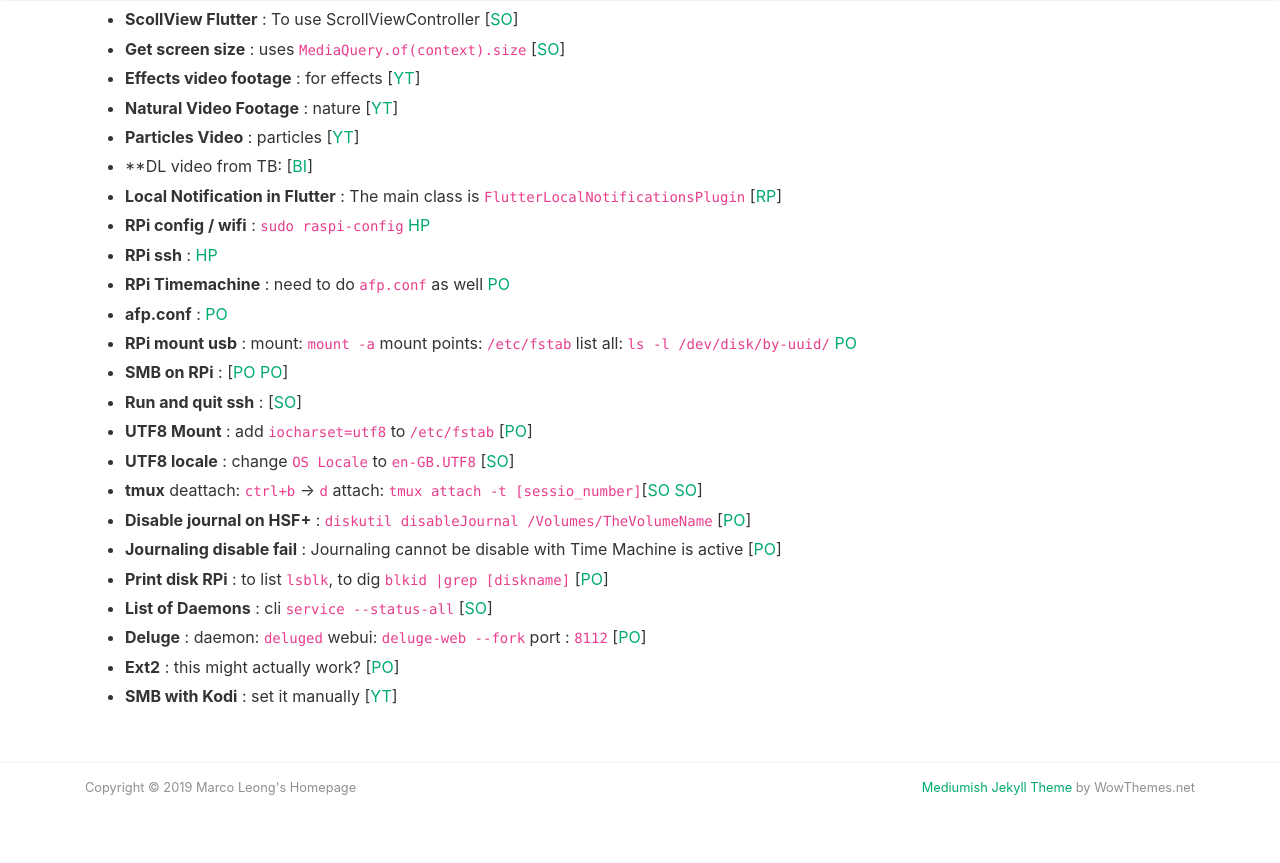
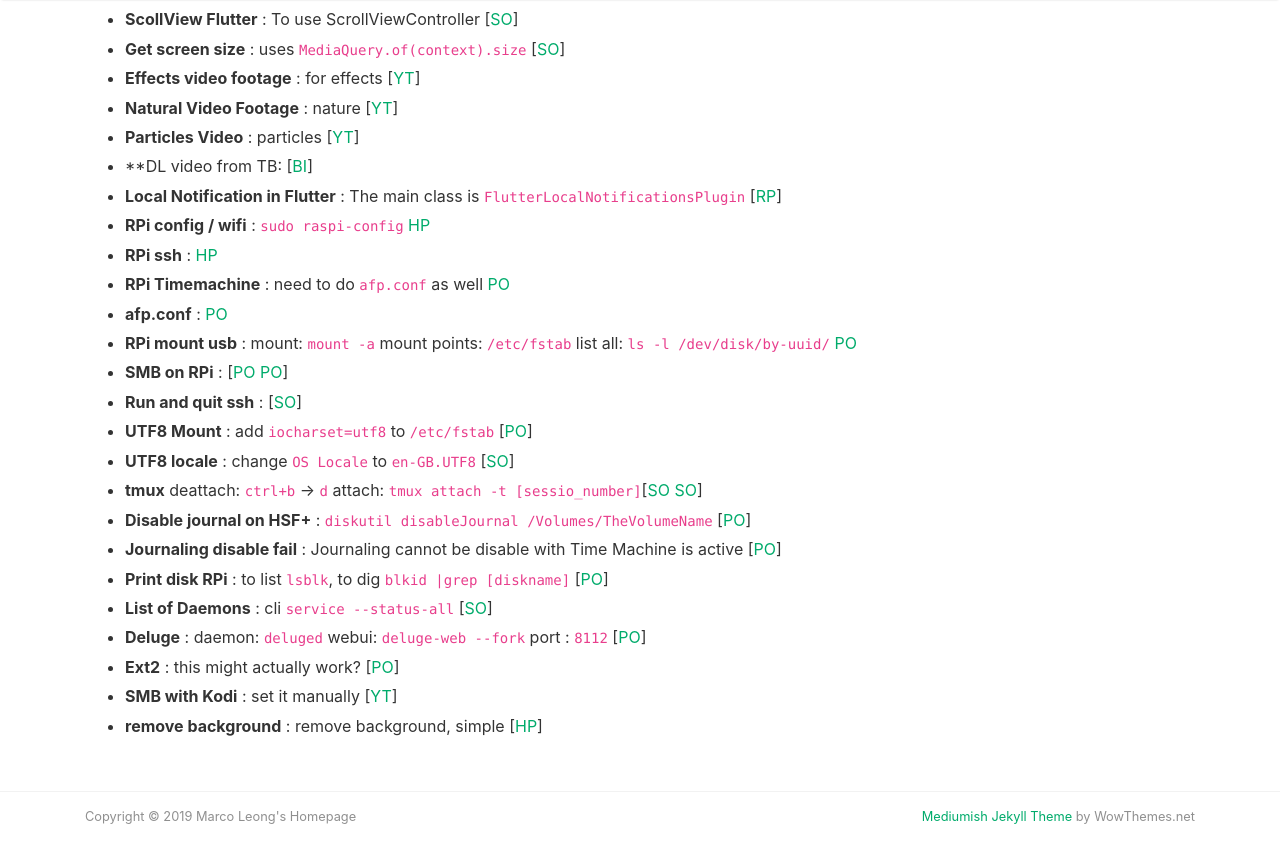
Before and after one commit to MarcoLeongDev/MarcoLeongDev.github.io, a Jekyll site: the page built from journey.md, in a window 1280 px wide and 900 px high, scrolled down 2743 px. Shown: the top 863 px of the window. Built offline with Jekyll 4.4.1, drawn with Linux system fonts in a browser that asks for light colours; nearby versions of some CDN libraries; our own code applies the rules of GitHub Pages for plain Markdown files.

Commit message:
Update journey.md

```diff
--- a/journey.md
+++ b/journey.md
@@ -90,6 +90,7 @@
 - **Deluge** : daemon: `deluged` webui: `deluge-web --fork`  port : `8112` [[PO](https://www.addictivetips.com/ubuntu-linux-tips/use-deluge-webui-on-linux/)]
 - **Ext2** : this might actually work? [[PO](https://tektab.com/2015/11/14/mounting-an-external-disk-using-ext34-on-raspberry-pi/)]
 - **SMB with Kodi** : set it manually [[YT](https://www.youtube.com/watch?v=tHXIMnzs-kM)]
+- **remove background** : remove background, simple [[HP](https://www.remove.bg/)]
 
 
 
```
